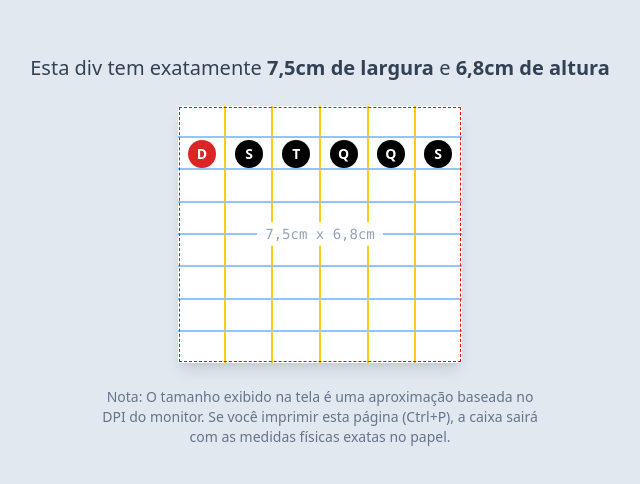
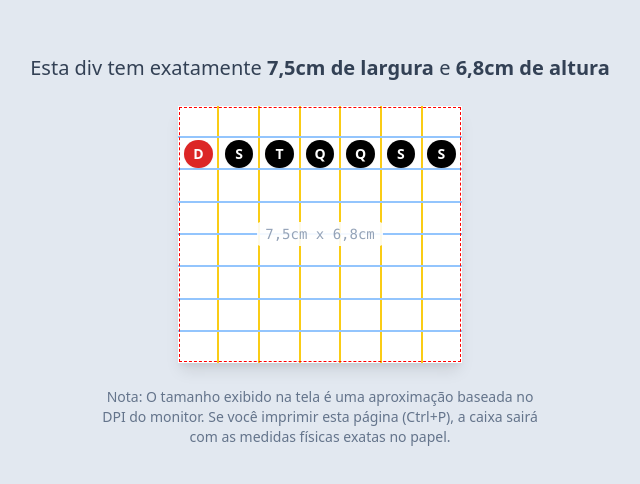
Before and after one commit to poderdamagia/calendario-imas, a plain HTML site: page index.html in a window 1280 px wide. Shown: the part 150-634 px from the top of the page, without its empty margins (320-960 px from the left). Drawn offline with nearby package versions, Linux system fonts and the light colour scheme.

Commit message:
Inclui sábado na sétima coluna do molde de 7,5 × 6,8 cm

```diff
--- a/index.html
+++ b/index.html
@@ -44,8 +44,9 @@
         <!-- A div solicitada com fundo branco -->
         <div class="caixa-medida-exata flex items-center justify-center overflow-hidden">
 
-            <!-- Linhas verticais amarelas (5 linhas internas, totalizando 7 com as bordas) -->
+            <!-- Linhas verticais amarelas (6 linhas internas, dividindo a largura em 7 colunas) -->
             <div class="absolute inset-0 flex justify-evenly pointer-events-none z-0">
+                <div class="w-[2px] h-full bg-yellow-400"></div>
                 <div class="w-[2px] h-full bg-yellow-400"></div>
                 <div class="w-[2px] h-full bg-yellow-400"></div>
                 <div class="w-[2px] h-full bg-yellow-400"></div>
@@ -64,8 +65,8 @@
                 <div class="w-full h-[2px] bg-blue-300"></div>
             </div>
 
-            <!-- Camada de células para o conteúdo (6 colunas x 8 linhas) -->
-            <div class="absolute inset-0 grid grid-cols-[repeat(6,1fr)] grid-rows-[repeat(8,1fr)] z-10 pointer-events-none">
+            <!-- Camada de células para o conteúdo (7 colunas x 8 linhas) -->
+            <div class="absolute inset-0 grid grid-cols-[repeat(7,1fr)] grid-rows-[repeat(8,1fr)] z-10 pointer-events-none">
                 <!-- Círculo vermelho perfeito na Coluna 1, Linha 2 -->
                 <div class="col-start-1 row-start-2 p-[2px] flex items-center justify-center">
                     <div class="h-full aspect-square bg-red-600 rounded-full flex items-center justify-center text-white font-bold text-sm shadow-sm">
@@ -107,6 +108,13 @@
                         S
                     </div>
                 </div>
+
+                <!-- Círculo preto perfeito na Coluna 7 (sábado), Linha 2 -->
+                <div title="Sábado" class="col-start-7 row-start-2 p-[2px] flex items-center justify-center">
+                    <div class="h-full aspect-square bg-black rounded-full flex items-center justify-center text-white font-bold text-sm shadow-sm">
+                        S
+                    </div>
+                </div>
             </div>
 
             <!-- Texto centralizado com fundo sutil para melhor leitura -->
```
